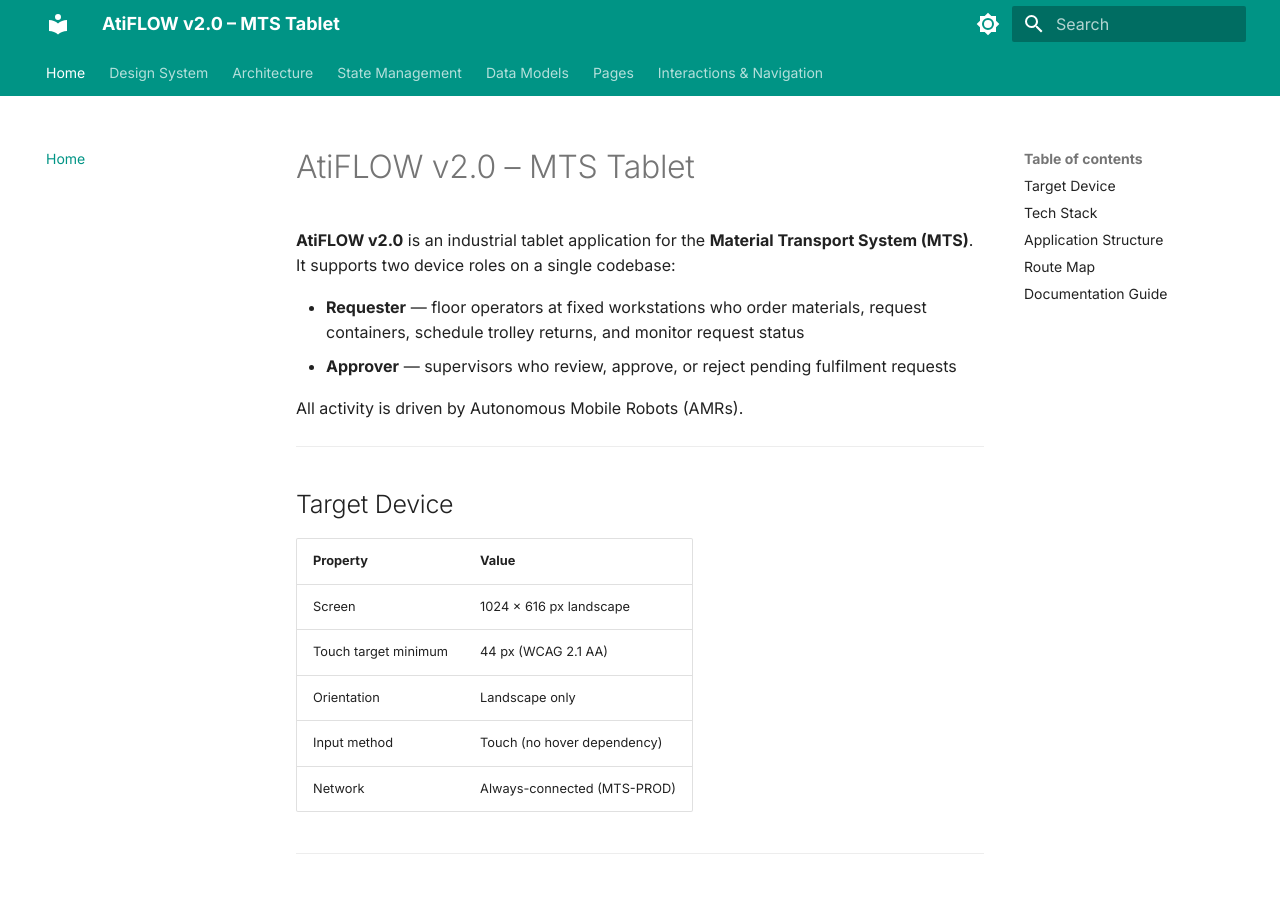
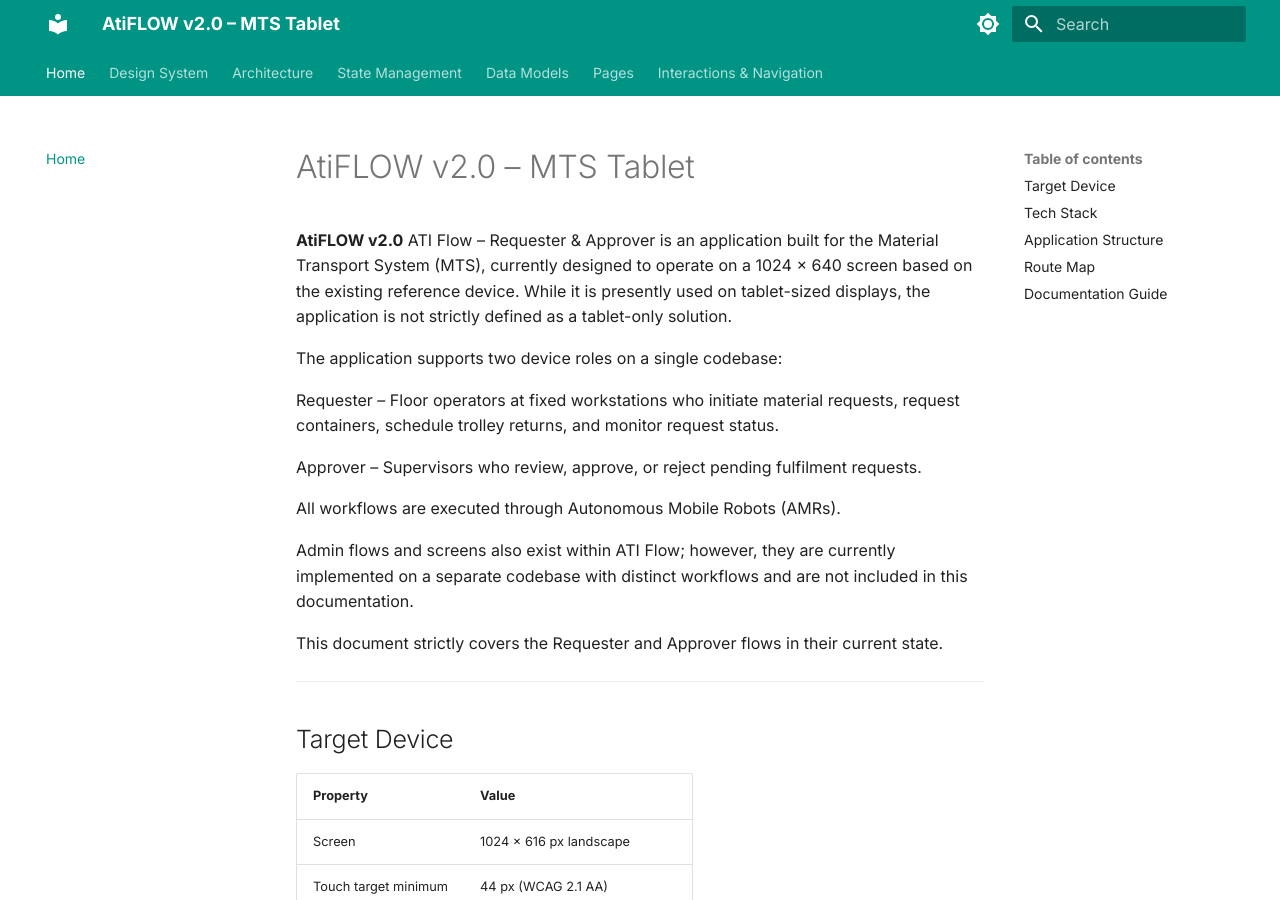
Before and after one commit to akankshyapradhan22/atiflow, an MkDocs documentation site: the page built from docs/index.md, in a window 1280 px wide and 900 px high. Built offline with MkDocs 1.6.1 and Material for MkDocs 9.7.7, drawn with Linux system fonts in a browser that asks for light colours.

Commit message:
feat: update

```diff
--- a/docs/index.md
+++ b/docs/index.md
@@ -1,11 +1,18 @@
 # AtiFLOW v2.0 – MTS Tablet
 
-**AtiFLOW v2.0** is an industrial tablet application for the **Material Transport System (MTS)**. It supports two device roles on a single codebase:
+**AtiFLOW v2.0** ATI Flow – Requester & Approver is an application built for the Material Transport System (MTS), currently designed to operate on a 1024 × 640 screen based on the existing reference device. While it is presently used on tablet-sized displays, the application is not strictly defined as a tablet-only solution.
 
-- **Requester** — floor operators at fixed workstations who order materials, request containers, schedule trolley returns, and monitor request status
-- **Approver** — supervisors who review, approve, or reject pending fulfilment requests
+The application supports two device roles on a single codebase:
 
-All activity is driven by Autonomous Mobile Robots (AMRs).
+Requester – Floor operators at fixed workstations who initiate material requests, request containers, schedule trolley returns, and monitor request status.
+
+Approver – Supervisors who review, approve, or reject pending fulfilment requests.
+
+All workflows are executed through Autonomous Mobile Robots (AMRs).
+
+Admin flows and screens also exist within ATI Flow; however, they are currently implemented on a separate codebase with distinct workflows and are not included in this documentation.
+
+This document strictly covers the Requester and Approver flows in their current state.
 
 ---
 
```
Also changed, not shown: 1 other file.
